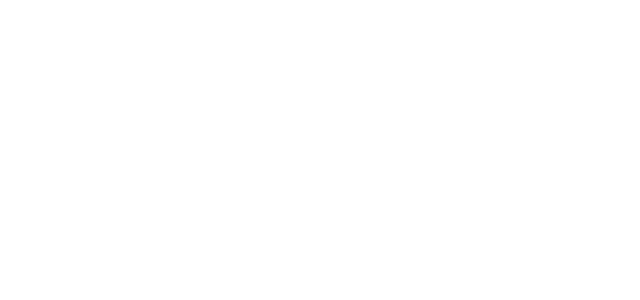
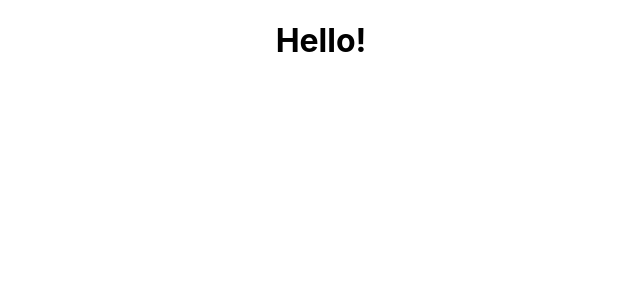
Before and after one commit to aibarrola/SubtleAsianNetwork, a React (Create React App) app: page / in a window 1280 px wide. Shown: the top 300 px of the page, without its empty margins (319-959 px from the left). Built offline with nearby package versions, Linux system fonts and the light colour scheme.

Commit message:
add basic jsx boilerplate

```diff
--- a/src/App.js
+++ b/src/App.js
@@ -1,9 +1,11 @@
 import React from 'react';
 import './App.css';
+import Landing from './pages/landing';
 
 function App() {
   return (
     <div className="App">
+     <Landing />
     </div>
   );
 }
--- a/src/pages/landing.jsx
+++ b/src/pages/landing.jsx
@@ -0,0 +1,11 @@
+import React from 'react';
+
+function landing() {
+  return(
+    <div>
+      <h1>Hello!</h1>
+    </div>
+  )
+}
+
+export default landing;
```
Also changed, not shown: src/pages/signup.jsx (+7 -0 lines).
